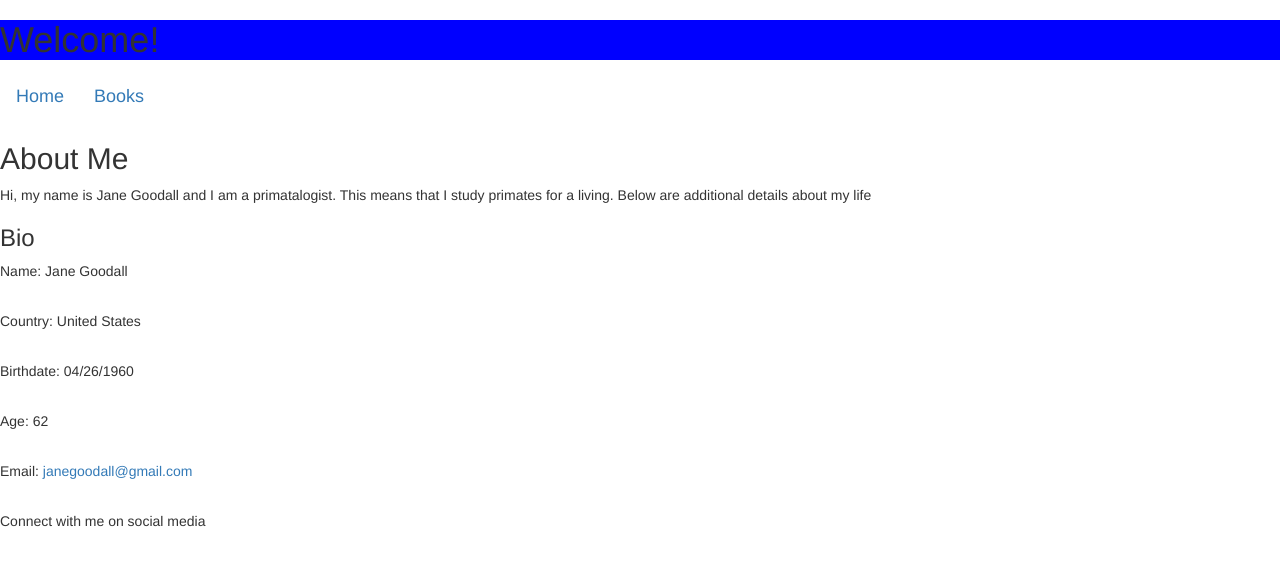
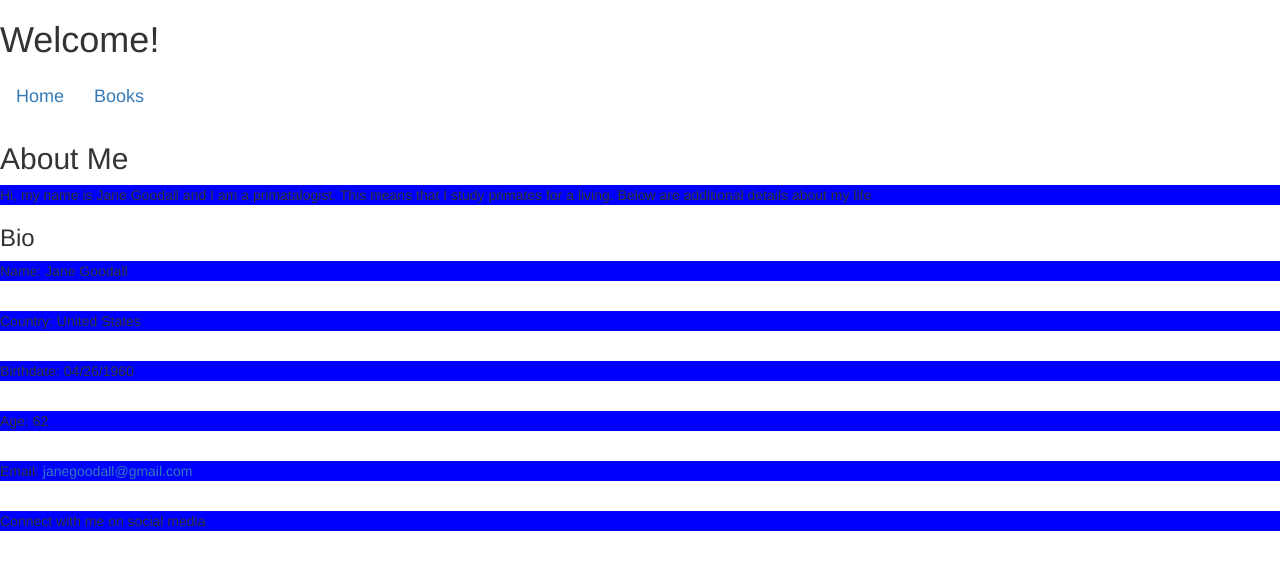
Before and after one commit to iu-msis/1-html-review-klgogel, a PHP site: page / in a window 1280 px wide. Shown: the top 570 px of the page. Run offline with PHP 8.4, Linux system fonts and the light colour scheme; some libraries are stand-ins or nearby versions.

Commit message:
css change 4

```diff
--- a/public/css/style.css
+++ b/public/css/style.css
@@ -1,3 +1,3 @@
-h1{
+p{
     background-color: blue;
 }
```
